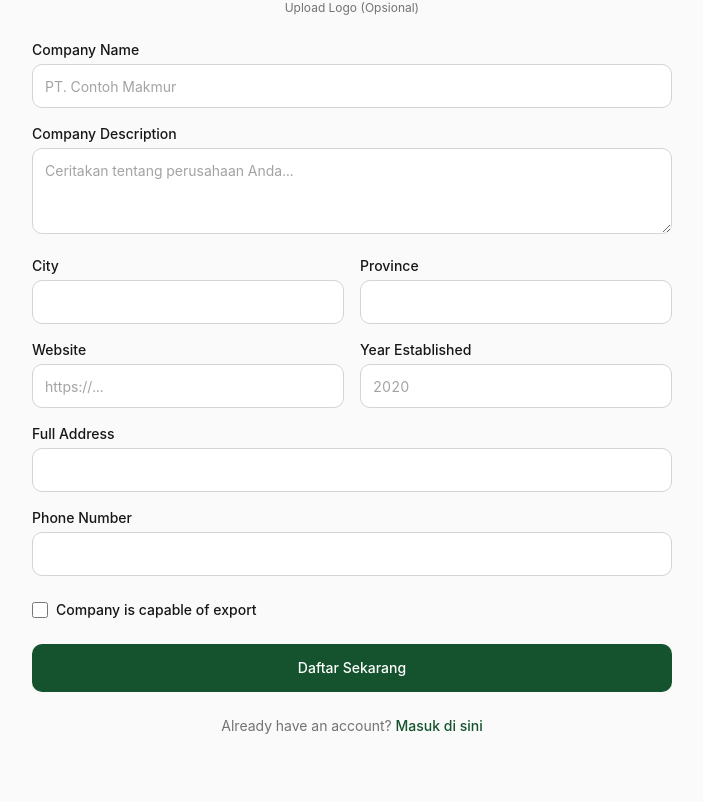
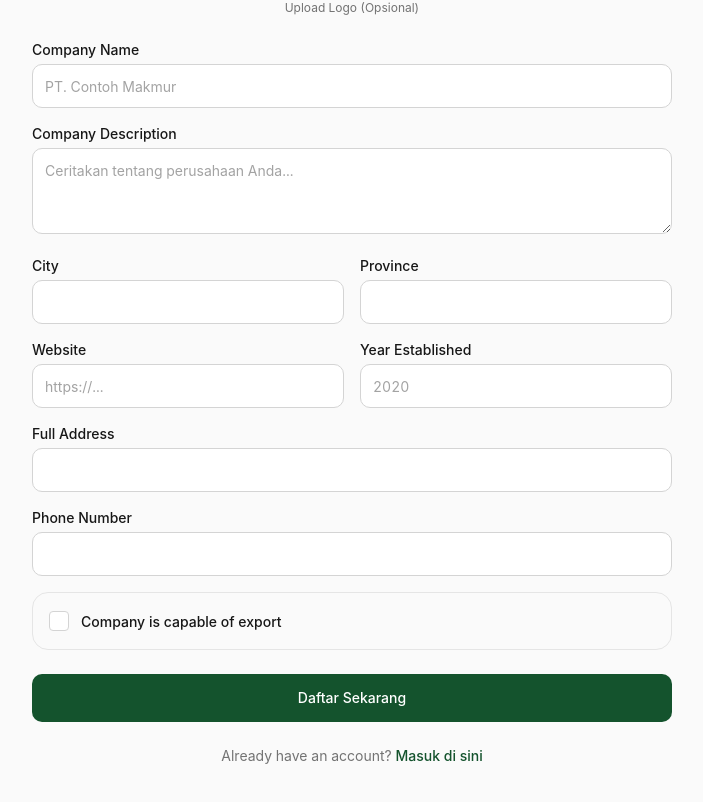
Before and after one commit to tradeindo888-dotcom/tradeindo, a Next.js app: page /en/register in a window 1280 px wide. Shown: the part 755-1557 px from the top of the page, without its empty margins (288-991 px from the left). Built offline with nearby package versions, Linux system fonts and the light colour scheme; no server answers.

Commit message:
Fix custom checkbox tick on register page

```diff
--- a/src/app/[lang]/register/page.tsx
+++ b/src/app/[lang]/register/page.tsx
@@ -34,6 +34,9 @@ export default function RegisterPage() {
   const [logoPreview, setLogoPreview] = useState<string | null>(null);
   const [selectedImage, setSelectedImage] = useState<string | null>(null);
   const fileInputRef = useRef<HTMLInputElement>(null);
+
+  // CLASS INPUT AGAR TIDAK ABU-ABU DI HP
+  const inputClass = "w-full h-11 rounded-md border border-neutral-300 px-3 text-sm bg-white text-neutral-900 placeholder:text-neutral-400 focus:outline-none focus:ring-2 focus:ring-forest-700 focus:border-transparent dark:bg-neutral-800 dark:border-neutral-700 dark:text-white dark:placeholder:text-neutral-500 dark:focus:ring-lime-400";
 
   useEffect(() => {
     const handleKeyDown = (e: KeyboardEvent) => {
@@ -104,9 +107,6 @@ export default function RegisterPage() {
       setLoading(false);
     }
   }
-
-  // CLASS INPUT YANG SUDAH DIPERBAIKI UNTUK MOBILE DARK MODE
-  const inputClass = "w-full h-11 rounded-md border border-neutral-300 px-3 text-sm bg-white text-neutral-900 placeholder:text-neutral-400 focus:outline-none focus:ring-2 focus:ring-forest-700 focus:border-transparent dark:bg-neutral-800 dark:border-neutral-700 dark:text-white dark:placeholder:text-neutral-500 dark:focus:ring-lime-400";
 
   return (
     <div className="mx-auto max-w-2xl px-4 py-12">
@@ -224,10 +224,26 @@ export default function RegisterPage() {
             <div><label className="text-sm font-medium block mb-1">{lang === "en" ? "Full Address" : "Alamat Lengkap"}</label><input type="text" value={form.address} onChange={(e) => setForm({ ...form, address: e.target.value })} className={inputClass} /></div>
             <div><label className="text-sm font-medium block mb-1">{lang === "en" ? "Phone Number" : "Nomor Telepon"}</label><input type="tel" value={form.phone} onChange={(e) => setForm({ ...form, phone: e.target.value })} className={inputClass} /></div>
 
-            <div className="flex items-center gap-2 pt-2">
-              <input type="checkbox" id="exportCapability" checked={form.exportCapability} onChange={(e) => setForm({ ...form, exportCapability: e.target.checked })} className="h-4 w-4 accent-forest-700 rounded border-neutral-300" />
-              <label htmlFor="exportCapability" className="text-sm font-medium cursor-pointer">{lang === "en" ? "Company is capable of export" : "Perusahaan ini mampu melayani ekspor"}</label>
-            </div>
+            {/* CUSTOM CHECKBOX EXPORT (CEKLIS SUDAH DIPERBAIKI) */}
+            <label className="flex items-start gap-3 p-4 border border-neutral-200 rounded-lg bg-neutral-50 dark:bg-neutral-800/50 dark:border-neutral-700 cursor-pointer mt-2">
+              <input
+                type="checkbox"
+                id="exportCapability"
+                checked={form.exportCapability}
+                onChange={(e) => setForm({ ...form, exportCapability: e.target.checked })}
+                className="sr-only peer"
+              />
+              <div className="mt-0.5 h-5 w-5 shrink-0 rounded border border-neutral-300 bg-white dark:border-neutral-500 dark:bg-neutral-700 peer-checked:bg-forest-700 peer-checked:border-forest-700 dark:peer-checked:bg-lime-400 dark:peer-checked:border-lime-400 peer-checked:[&_svg]:opacity-100 flex items-center justify-center transition-colors">
+                <svg className="w-3.5 h-3.5 text-white dark:text-neutral-900 opacity-0 transition-opacity" fill="none" stroke="currentColor" viewBox="0 0 24 24">
+                  <path strokeLinecap="round" strokeLinejoin="round" strokeWidth={3} d="M5 13l4 4L19 7" />
+                </svg>
+              </div>
+              <div className="flex-1">
+                <span className="text-sm font-medium text-neutral-900 dark:text-neutral-200">
+                  {lang === "en" ? "Company is capable of export" : "Perusahaan ini mampu melayani ekspor"}
+                </span>
+              </div>
+            </label>
           </div>
         </div>
 
```
